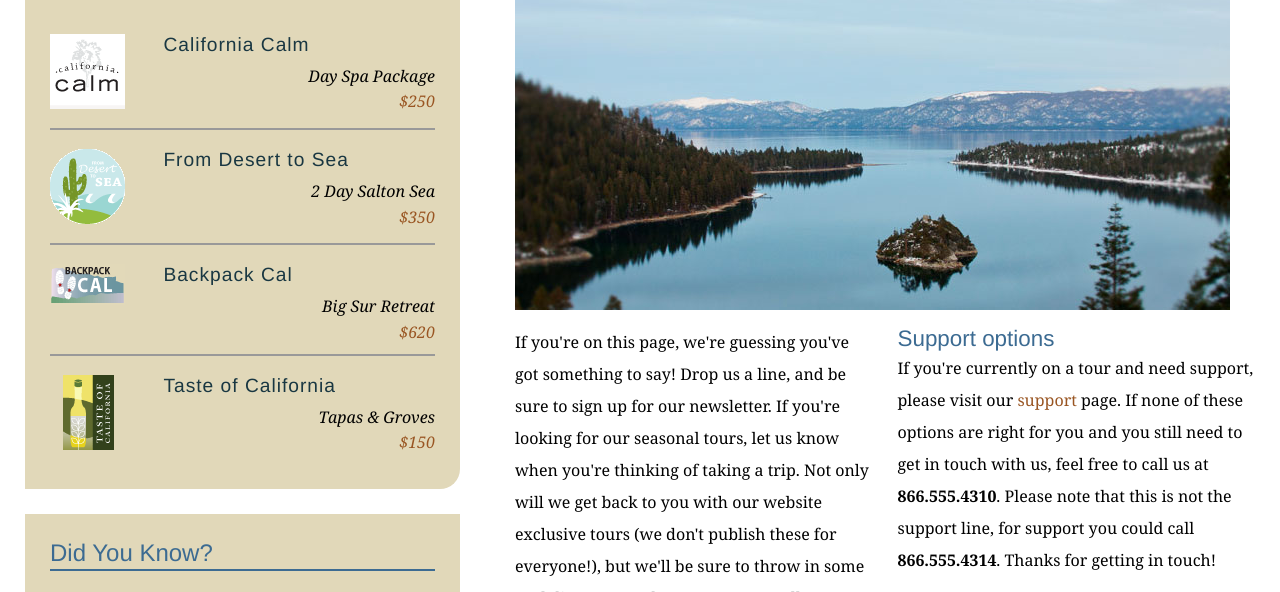
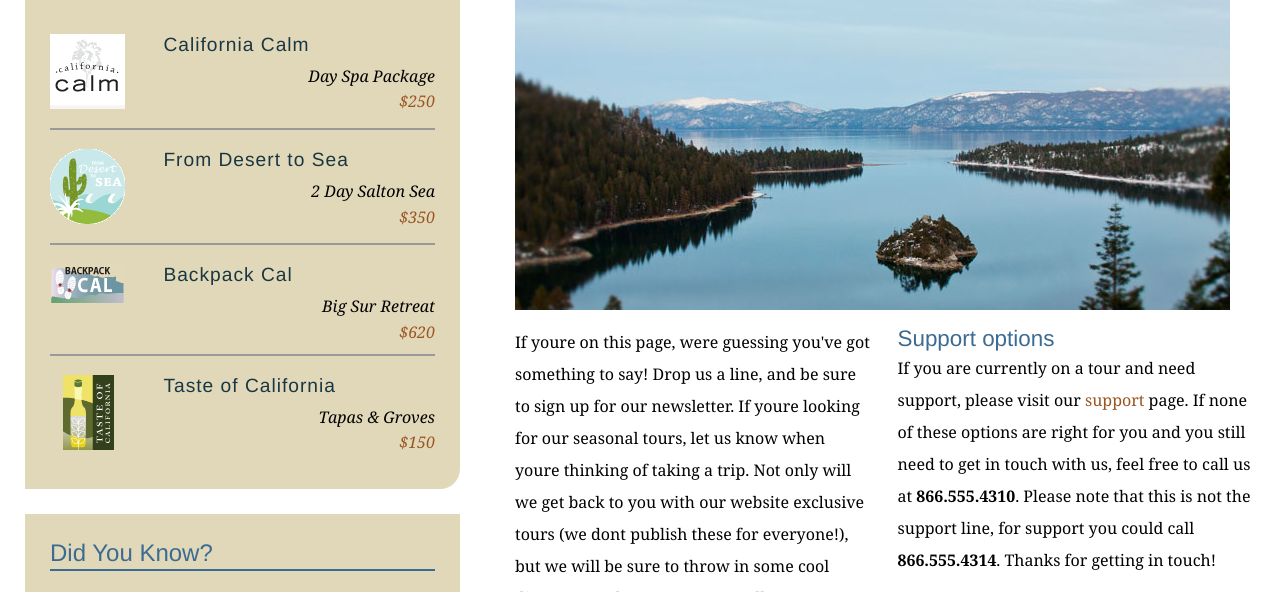
Before and after one commit to mmshaban/explore_california, a plain HTML site: page contact.html in a window 1280 px wide. Shown: the part 342-934 px from the top of the page. Drawn offline with Linux system fonts and the light colour scheme.

Commit message:
Removed contractions from contact page text

```diff
--- a/contact.html
+++ b/contact.html
@@ -68,10 +68,10 @@
           <h1>Get in touch</h1>
           <img src="assets/images/emerald_bay.jpg" alt="Beautiful Lake Tahoe" class="articleImage" />
           <div class="multiCol">
-            <p>If you're on this page, we're guessing you've got something to say! Drop us a line, and be sure to sign up for our newsletter. If you're looking for our seasonal tours,  let us know when you're thinking of taking a trip. Not only will we get back to you with our website exclusive tours (we don't publish these for everyone!), but we'll be sure to throw in some cool discounts and tour extras as well.</p>
+            <p>If youre on this page, were guessing you've got something to say! Drop us a line, and be sure to sign up for our newsletter. If youre looking for our seasonal tours,  let us know when youre thinking of taking a trip. Not only will we get back to you with our website exclusive tours (we dont publish these for everyone!), but we will be sure to throw in some cool discounts and tour extras as well.</p>
 
             <h2>Support options</h2>
-            <p>If you're currently on a tour and need support, please visit our <a href="support.html">support</a> page. If none of these options are right for you and you still need to get in touch with us, feel free to call us at<span class="phone"> <strong>866.555.4310</strong>. Please note that this is not the support line, for support you could call </span><strong>866.555.4314</strong>. Thanks for getting in touch!</p>
+            <p>If you are currently on a tour and need support, please visit our <a href="support.html">support</a> page. If none of these options are right for you and you still need to get in touch with us, feel free to call us at<span class="phone"> <strong>866.555.4310</strong>. Please note that this is not the support line, for support you could call </span><strong>866.555.4314</strong>. Thanks for getting in touch!</p>
           </div>
 
           <form id="frmContact" name="frmContact" method="post" action="contact_process.html">
```
